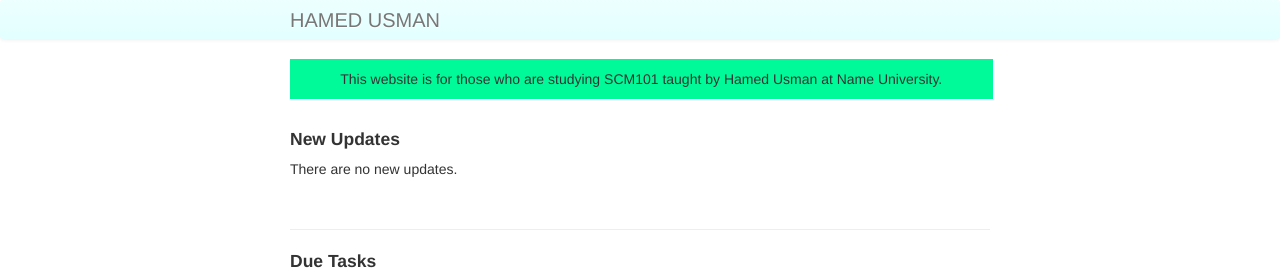
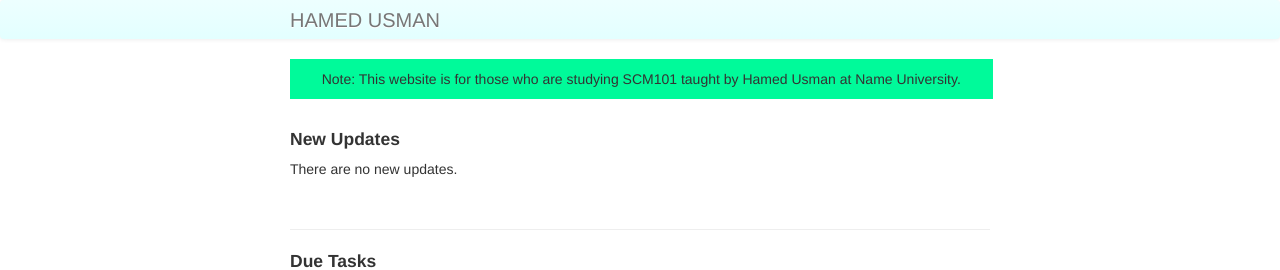
Before and after one commit to 101scm/101scm.github.io, a Jekyll site: the page built from index.md, in a window 1280 px wide. Shown: the top 270 px of the page. Built offline with Jekyll 4.4.1, drawn with Linux system fonts in a browser that asks for light colours.

Commit message:
Update index.md

```diff
--- a/index.md
+++ b/index.md
@@ -5,7 +5,7 @@ description: Hamed Usman is a Lecturer at Name University, City, Country.
 keywords: operations management, supply chain management, logistics
 ---
 <style>
-div.ex
+div.note
 {
 width:97.5%;
 border:0px;
@@ -14,11 +14,11 @@ padding:10px;
 }
 </style>
 
-<div class="ex">
+<div class="note">
 
 <div style="text-align: center;font-size: 14px;">
 
-This website is for those who are studying SCM101 taught by Hamed Usman at Name University.
+Note: This website is for those who are studying SCM101 taught by Hamed Usman at Name University.
 </div></div>
 
 <br/>
```
